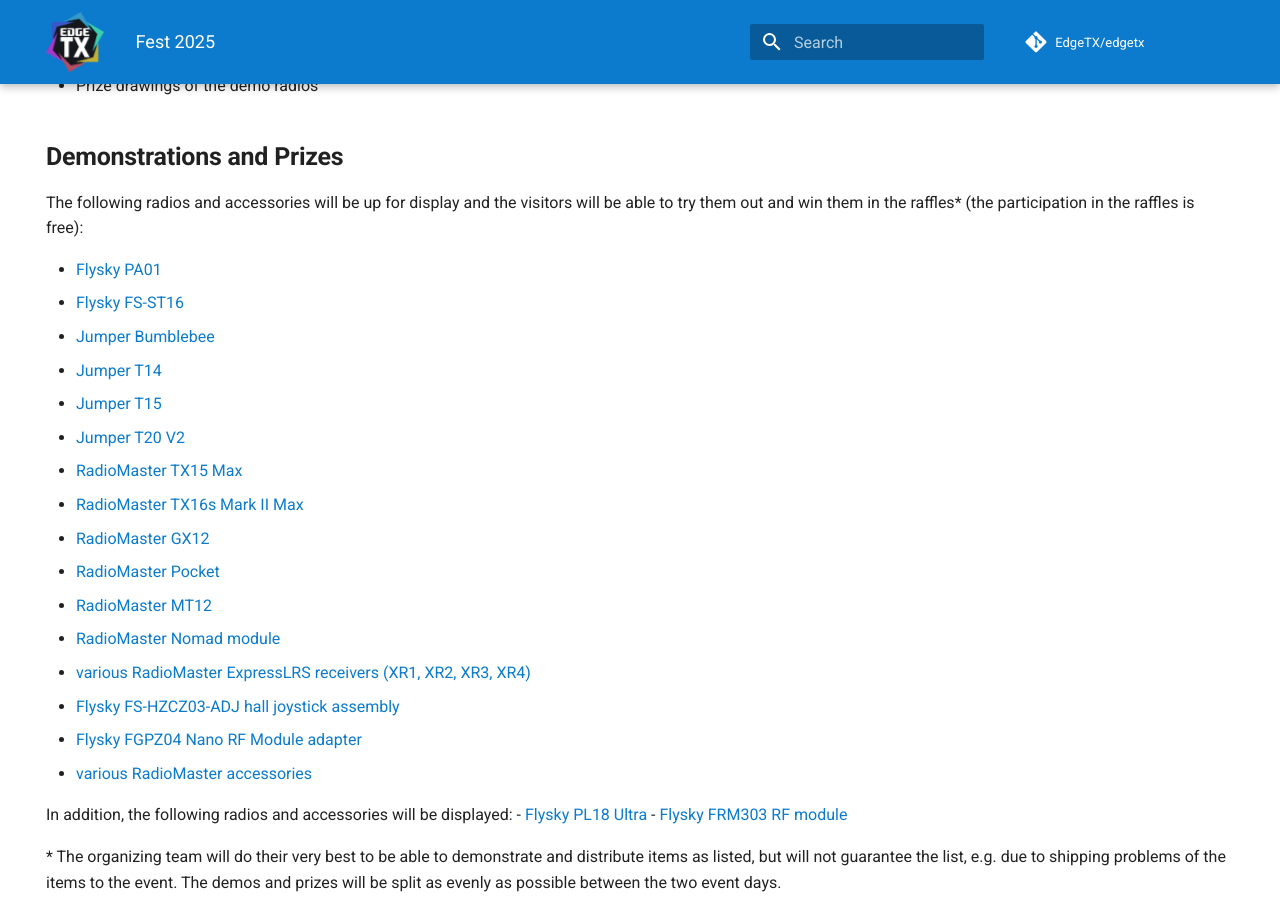
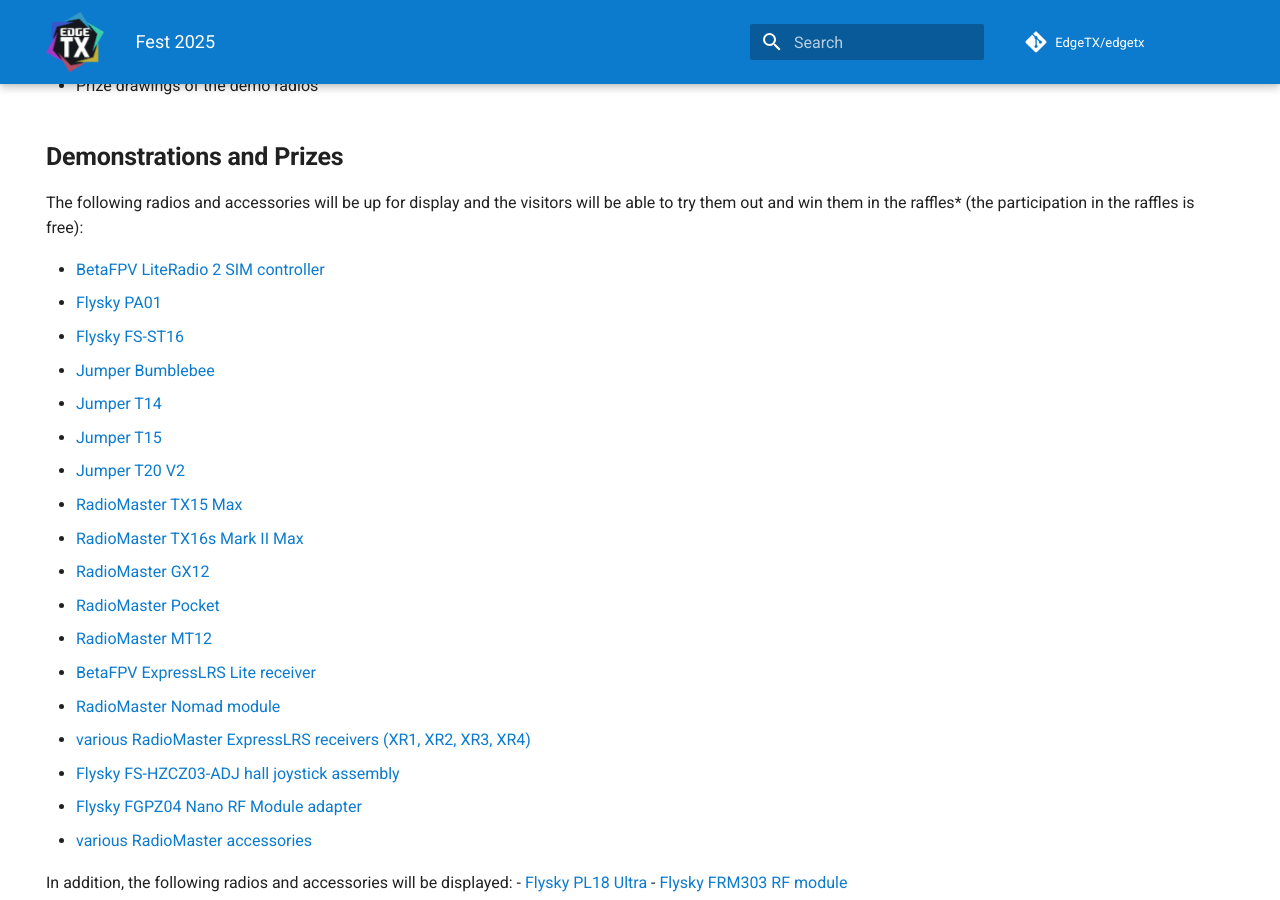
Before and after one commit to EdgeTX/edgetx.github.io, an MkDocs documentation site: the page built from docs/fest2025.md, in a window 1280 px wide and 900 px high, scrolled down 1531 px. Built offline with MkDocs 1.6.1 and Material for MkDocs 9.7.7, drawn with Linux system fonts in a browser that asks for light colours; comment, search, counter and statistics services are not loaded.

Commit message:
BetaFPV items added

```diff
--- a/docs/fest2025.md
+++ b/docs/fest2025.md
@@ -38,6 +38,7 @@
 
 The following radios and accessories will be up for display and the visitors will be able to try them out and win them in the raffles* (the participation in the raffles is free):
 
+- [BetaFPV LiteRadio 2 SIM controller](https://betafpv.com/collections/tx/products/literadio-2-sim-controller)
 - [Flysky PA01](https://www.flysky-cn.com/)
 - [Flysky FS-ST16](https://www.flysky-cn.com/st16description)
 - [Jumper Bumblebee](https://www.jumper-rc.com/transmitters/bumblebee/)
@@ -49,6 +50,7 @@
 - [RadioMaster GX12](https://radiomasterrc.com/products/gx12-dual-band-gemini-x-radio-controller)
 - [RadioMaster Pocket](https://radiomasterrc.com/products/pocket-radio-controller-m2)
 - [RadioMaster MT12](https://radiomasterrc.com/products/mt12-surface-radio-controller)
+- [BetaFPV ExpressLRS Lite receiver](https://betafpv.com/collections/expresslrs-series-accessories/products/elrs-lite-receiver)
 - [RadioMaster Nomad module](https://radiomasterrc.com/products/nomad-dual-1-watt-gemini-xrossband-expresslrs-module)
 - [various RadioMaster ExpressLRS receivers (XR1, XR2, XR3, XR4)](https://radiomasterrc.com/collections/xr-series-receivers)
 - [Flysky FS-HZCZ03-ADJ hall joystick assembly](https://www.flysky-cn.com/paladin-evdescription-1)
```
